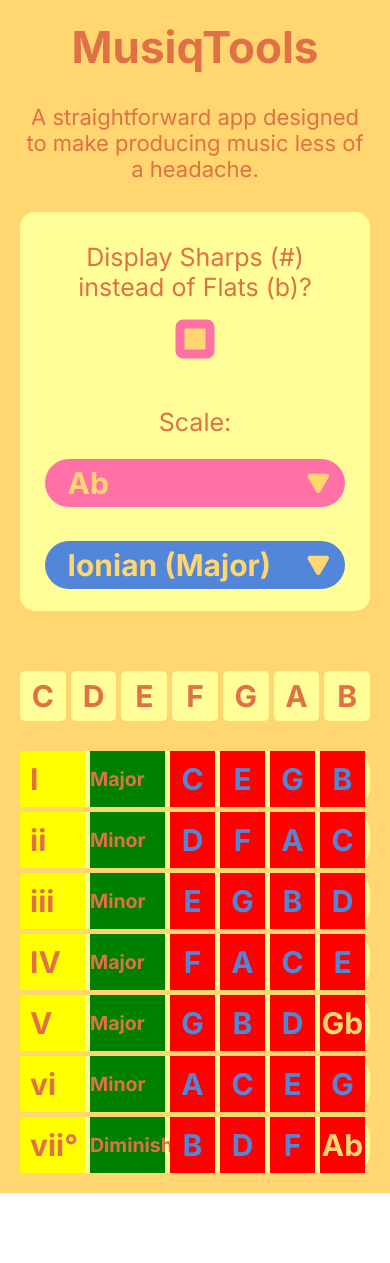
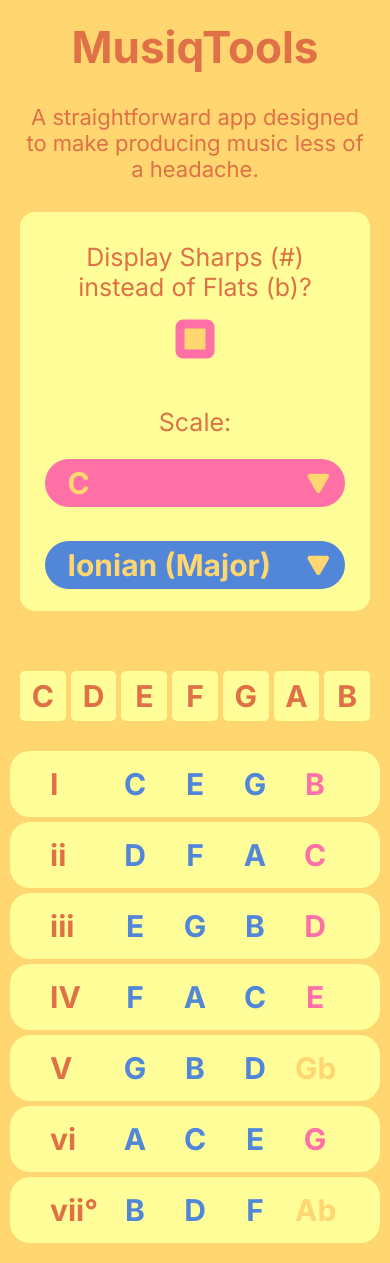
Before and after one commit to JoshSilveous/old-musiqtools, a React (Create React App) app: page / in a window 390 px wide. Before the commit the page ends 1193 px from the top, so only its background shows below. Built offline with nearby package versions, Linux system fonts and the light colour scheme.

Commit message:
Finished responsive layout for ScaleInfoChords

```diff
--- /dev/null
+++ b/conceptual/ChordColumns/ChordColumns.css
@@ -0,0 +1,66 @@
+* {
+    margin: 0;
+    padding: 0;
+}
+
+body {
+    display: flex;
+    justify-content: center;
+    align-items: center;
+}
+
+.root {
+    background-color: #db8fd4;
+    resize: both;
+    overflow:auto;
+    padding: 20px;
+}
+
+.chords-container {
+    background-color: #cedbf0;
+    display: flex;
+    flex-direction: column;
+    justify-content: center;
+    align-items: left;
+    gap: 25px;
+    padding: 15px;
+}
+
+.chord{
+    background-color: #8fa4c4;
+    display: flex;
+    flex-direction: row;
+    justify-content: left;
+    align-items: center;
+    gap: 10px;
+    padding: 10px;
+    max-width: 350px;
+    overflow: auto;
+}
+
+.chord-numeral {
+    background-color: #93c48f;
+    padding: 5px;
+    width: 20px;
+    flex-shrink: 0;
+}
+
+.chord-label {
+    background-color: #c4ad8f;
+    padding: 5px;
+    width: 100px;
+    text-overflow: "";
+    white-space: nowrap;
+    overflow: hidden;
+    min-width: 30px;
+
+}
+
+.chord-item {
+    background-color: #a68fc4;
+    padding: 5px;
+    width: 20px;
+    text-align: center;
+    flex-shrink: 0;
+
+}
--- a/src/App/App_Desktop.css
+++ b/src/App/App_Desktop.css
@@ -11,6 +11,9 @@
     overflow: auto;
     background-color: #FFD670;
 }
+
+
+/*   ScaleMenu   */
 
 .scale-menu {
     display: flex;
@@ -59,27 +62,59 @@
                 font-weight: 700;
             }
 
-    /*scale-info*/
+
+/*   ScaleInfo   */
+
+.scale-info__chord__container {
+    display: flex;
+    flex-direction: column;
+    justify-content: center;
+    align-items: center;
+    gap: 25px;
+    font-size: 30px;
+    font-weight: 700;
+    width: 100%
+}
     .scale-info__chord {
         display: flex;
-            gap: 5px;
+        flex-direction: row;
+        justify-content: left;
+        align-items: center;
+        gap: 10px;
+        padding: 10px;
+        max-width: 500px;
+        width: 100%;
+        overflow: auto;
         border-radius: 20px;
     }
-            .scale-info__chord__item,
-            .scale-info__chord__numeral,
+        .scale-info__chord__item {
+            flex-shrink: 0;
+            padding: 5px;
+            width: 40px;
+            text-align: center;
+        }
+        .scale-info__chord__numeral {
+            flex-shrink: 0;
+            width: 50px;
+        }
         .scale-info__chord__label {
-                padding: 10px;
-                width: 40px;
-                display: flex;
-                align-items: center;
-                justify-content: center;
-                font-size: 30px;
-                font-weight: 700;
+            width: 200px;
+            overflow: hidden;
+            white-space: nowrap;
+            text-overflow: "-";
+            min-width: 60px;
         }
 
-
-            .scale-info__chords {
-                display: flex;
-                flex-direction: column;
-                gap: 5px;
+        /* To prevent overflow from looking weird on really small screens*/
+        @media screen and (max-width: 400px) {
+            .scale-info__chord__label {
+                display: none;
             }
+            .scale-info__chord {
+                justify-content: center;
+            }
+            .scale-info__chord__item,
+            .scale-info__chord__numeral {
+                flex-shrink: 1;
+            }
+        }
--- a/src/App/App_Mobile.css
+++ b/src/App/App_Mobile.css
@@ -1,7 +1,15 @@
+
 .app {
-    background-color: #2c3f43;
     font-size: 22px;
 }
+
+.tagline {
+    text-align: center;
+}
+
+
+/*   ScaleMenu   */
+
 .scale-menu {
     gap: 10px;
 }
@@ -12,12 +20,10 @@
         min-height: fit-content;
         text-align: center;
     }
-
         .scale-menu__row__JCheckboxContainer {
             scale: 150%;
             margin-bottom: 45px;
         }
-
         .scale-menu__row__JSelectContainer-scale {
             display: flex;
             justify-content: center;
@@ -37,37 +43,15 @@
             height: auto;
             scale: 150%;
             margin-left: 0;
-
         }
 
+
+/*   ScaleInfo   */
+
 .scale-info__scale {
-    width: 100%
+    width: 100%;
+    justify-content: center;
 }
-.scale-info__chords {
-    width: 100%
+.scale-info__chord__container {
+    gap: 5px;
 }
-.tagline {
-    text-align: center;
-}
-
-.scale-info__chord__numeral {
-    justify-content: left;
-    width: 45px;
-    flex-shrink: 0;
-    background-color: yellow;
-}
-
-.scale-info__chord__label {
-    background-color: green;
-    font-size: min(max(30px), 5vw);
-    justify-content: left;
-    padding: 0px;
-    width: 75px;
-    flex-shrink: 0;
-}
-
-.scale-info__chord__item {
-    background-color: red;
-    width: 25px;
-}
-/* Currently trying to get the grid to look good on mobile*/
--- a/src/App/ScaleInfo/ScaleInfoChords/ScaleInfoChords.tsx
+++ b/src/App/ScaleInfo/ScaleInfoChords/ScaleInfoChords.tsx
@@ -56,11 +56,18 @@
 
                 {/* Maps over each item in the chord */}
                 {chord.map((item, index) => {
+                    let currentColor = theme.themeValues.accent2
+                    if (!context.scaleNum.includes(item)) {
+                        currentColor = theme.themeValues.background
+                    }
+                    else if (index === 3) {
+                        currentColor = theme.themeValues.accent1
+                    }
                     return (
                         <div
                             className='scale-info__chord__item'
                             style={{
-                                color: context.scaleNum.includes(item) ? theme.themeValues.accent2 : theme.themeValues.background
+                                color: currentColor
                             }}
                             key={index}
                         >
@@ -72,7 +79,7 @@
     })
 
     return (
-        <div className="scale-info__chords">
+        <div className="scale-info__chord__container">
             {chords}
         </div>
     )
--- a/src/App/ScaleMenu/ScaleMenu.tsx
+++ b/src/App/ScaleMenu/ScaleMenu.tsx
@@ -6,6 +6,7 @@
 export default function ScaleMenu({ context, theme }: ScaleContextPropsType & ScaleThemePropsType) {
 
     function updateScaleContext(valueName: string, value: number | boolean) {
+        console.log("Updating Scale Context with", valueName, "as", value)
         context.setScaleSettings(prev => {
             return { ...prev, [valueName]: value }
         })
@@ -15,11 +16,6 @@
         <div className='scale-menu'>
             <div className='scale-menu__row'>
                 Display Sharps (#) instead of Flats (b)?
-                {//Temporary
-                }
-
-
-
 
                 <div className='scale-menu__row__JCheckboxContainer'>
                     <JCheckbox
--- a/src/global/JForm/JForm.tsx
+++ b/src/global/JForm/JForm.tsx
@@ -84,11 +84,17 @@
         )
     })
 
+    function selectSetCurrentOption(e: any) {
+        setCurrentOption(e.target.value)
+    }
+
     return (
         <>
             <div className="JForm-mobile" style={{ color: textColor }}>
                 <select
                     className="JForm__menustyle JForm-mobile"
+                    defaultValue={defaultIndex}
+                    onChange={selectSetCurrentOption}
                     style={{
                         backgroundColor: primaryColor,
                         color: textColor
```
Also changed, not shown: conceptual/ChordColumns/ChordColumns.html (added, +66 -0 lines), conceptual/ChordColumns/ChordColumns.txt (added), conceptual/conceptual.txt (added). Lines whose indentation alone changed are shown as unchanged.
